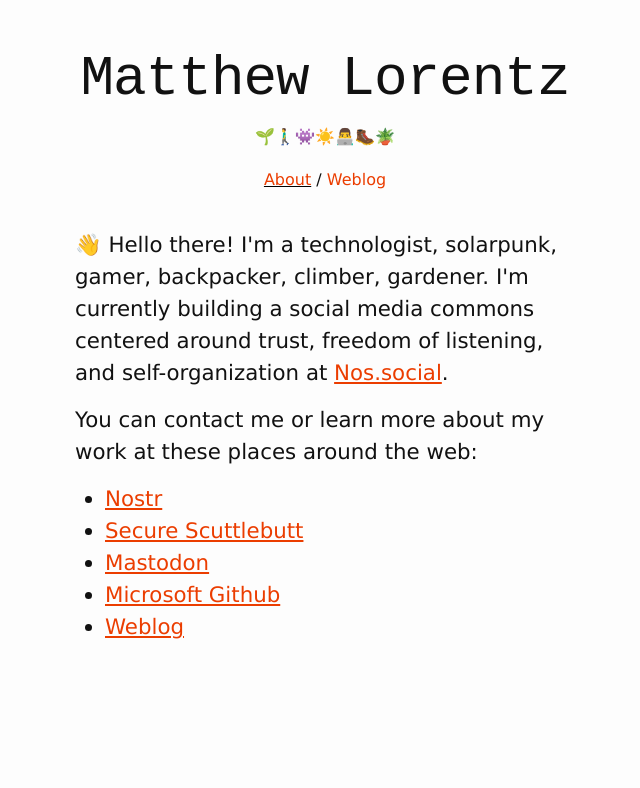
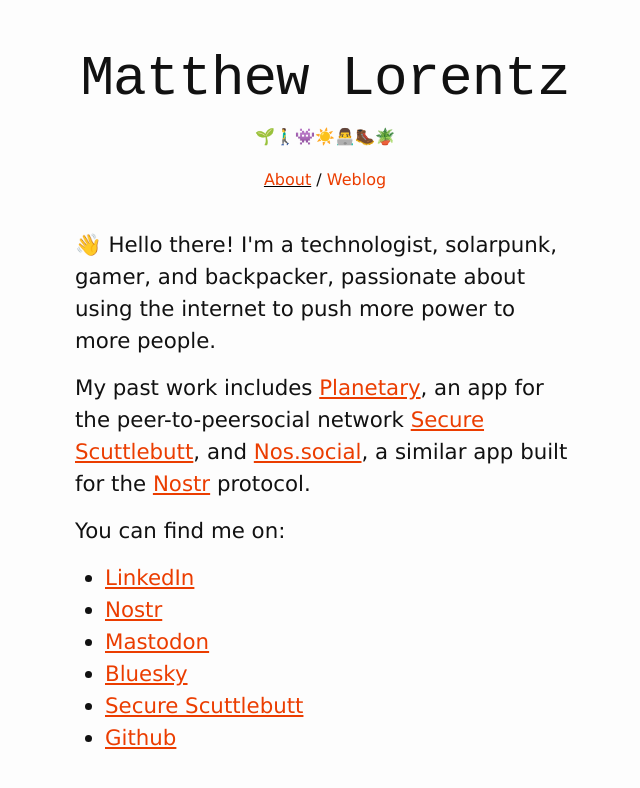
Before and after one commit to mplorentz/mplorentz.github.com, a Jekyll site: the page built from index.html, in a window 1280 px wide. Shown: the top 788 px of the page, without its empty margins (315-955 px from the left). Built offline with Jekyll 4.4.1, drawn with Linux system fonts in a browser that asks for light colours; comment, search, counter and statistics services are not loaded.

Commit message:
Update index copy

```diff
--- a/index.html
+++ b/index.html
@@ -4,19 +4,27 @@
 ---
 <div id="welcome">
    <p>
-      👋 Hello there! I'm a technologist, solarpunk, gamer, backpacker, climber, gardener. I'm currently building a
-      social media commons centered around trust, freedom of listening, and self-organization at <a
-         href="https://nos.social">Nos.social</a>.
+      👋 Hello there! I'm a technologist, solarpunk, gamer, and backpacker,
+      passionate about using the internet to push more power to more people.
+   </p>
+
+   <p>
+      My past work includes <a href="https://planetary.social">Planetary</a>,
+      an app for the peer-to-peersocial network <a href="https://scuttlebutt.nz/docs/introduction/">Secure
+         Scuttlebutt</a>,
+      and <a href="https://nos.social">Nos.social</a>,
+      a similar app built for the <a href="https://nostr.com">Nostr</a> protocol.
    </p>
    <p>
-      You can contact me or learn more about my work at these places around the web:
+      You can find me on:
    </p>
    <ul>
+      <li><a href="https://www.linkedin.com/in/matthew-lorentz-404720332/">LinkedIn</a></li>
       <li><a href="https://primal.net/p/npub16zsllwrkrwt5emz2805vhjewj6nsjrw0ge0latyrn2jv5gxf5k0q5l92l7">Nostr</a>
+      <li><a href="https://social.coop/@mplorentz">Mastodon</a></li>
+      <li><a href="https://bsky.app/profile/mplorentz.bsky.social">Bluesky</a></li>
       </li>
       <li><a href="ssb:@PvmKtS6YfGL3nxMYJjzLlYSQTMxD9levOaRoFAQFzR4=.ed25519">Secure Scuttlebutt</a></li>
-      <li><a href="https://social.coop/@mplorentz">Mastodon</a></li>
-      <li><a href="https://github.com/mplorentz">Microsoft Github</a></li>
-      <li><a href="/weblog/">Weblog</a></li>
+      <li><a href="https://github.com/mplorentz">Github</a></li>
    </ul>
 </div>
```
